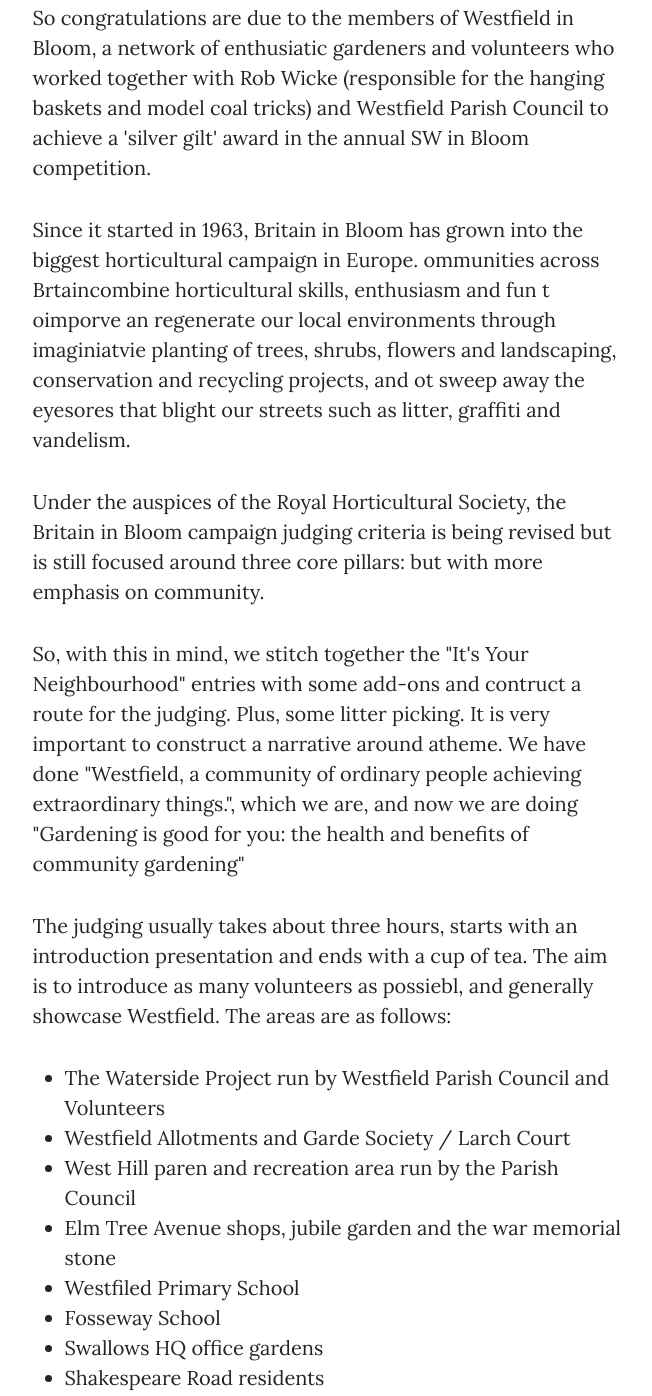
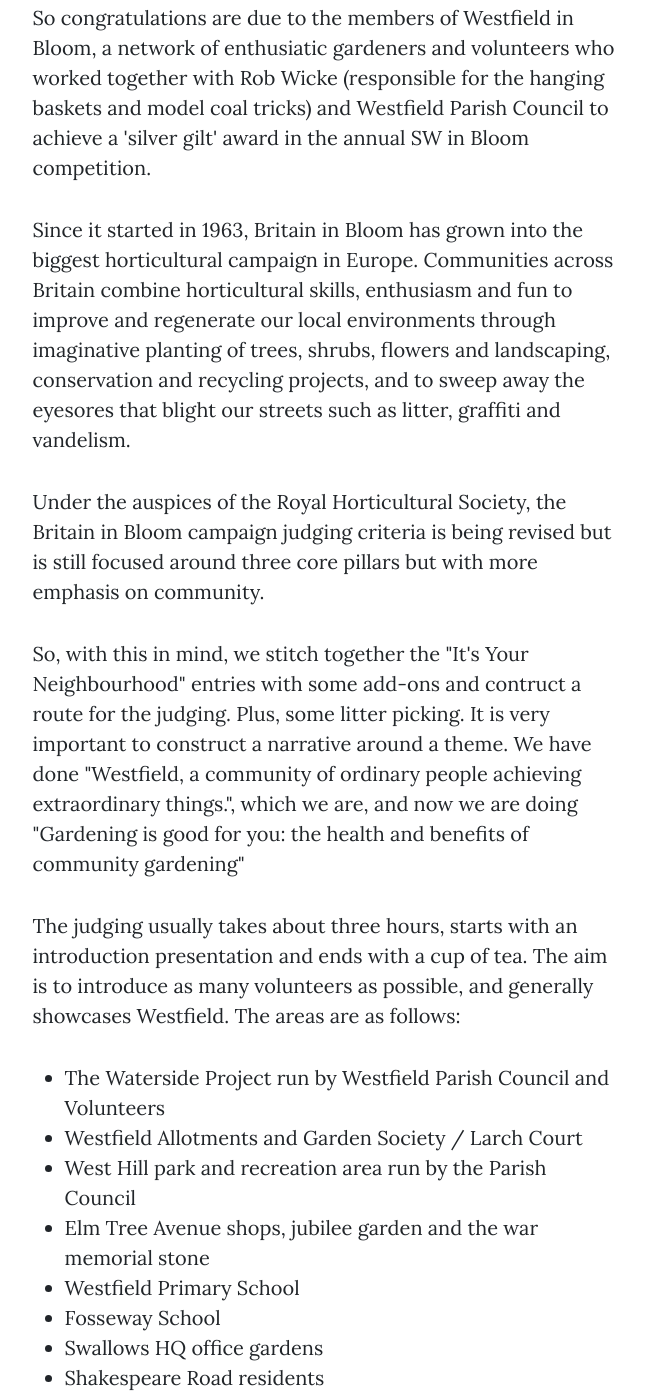
Before and after one commit to bloodytourists/westfieldinbloom, a plain HTML site: page about.html in a window 1280 px wide. Shown: the part 761-2157 px from the top of the page, without its empty margins (313-965 px from the left). Drawn offline with nearby package versions, Linux system fonts and the light colour scheme.

Commit message:
Update spellings

```diff
--- a/about.html
+++ b/about.html
@@ -57,23 +57,23 @@
                             with Rob Wicke (responsible for the hanging baskets and model coal tricks) and Westfield Parish Council to achieve
                             a 'silver gilt' award in the annual SW in Bloom competition.</p>
                         <p>Since it started in 1963, Britain in Bloom has grown into the biggest horticultural campaign in Europe.
-                            ommunities across Brtaincombine horticultural skills, enthusiasm and fun t oimporve an regenerate our local environments
-                            through imaginiatvie planting of trees, shrubs, flowers and landscaping, conservation and recycling projects,
-                            and ot sweep away the eyesores that blight our streets such as litter, graffiti and vandelism.</p>
+                            Communities across Britain combine horticultural skills, enthusiasm and fun to improve and regenerate our local environments
+                            through imaginative planting of trees, shrubs, flowers and landscaping, conservation and recycling projects,
+                            and to sweep away the eyesores that blight our streets such as litter, graffiti and vandelism.</p>
                         <p>Under the auspices of the Royal Horticultural Society, the Britain in Bloom campaign judging criteria
-                            is being revised but is still focused around three core pillars: but with more emphasis on community.</p>
+                            is being revised but is still focused around three core pillars but with more emphasis on community.</p>
                         <p>So, with this in mind, we stitch together the "It's Your Neighbourhood" entries with some add-ons and contruct
-                            a route for the judging. Plus, some litter picking. It is very important to construct a narrative around atheme.
+                            a route for the judging. Plus, some litter picking. It is very important to construct a narrative around a theme.
                             We have done "Westfield, a community of ordinary people achieving extraordinary things.", which we are, and now
                             we are doing "Gardening is good for you: the health and benefits of community gardening"</p>
                         <p>The judging usually takes about three hours, starts with an introduction presentation and ends with a cup of tea.
-                            The aim is to introduce as many volunteers as possiebl, and generally showcase Westfield. The areas are as follows:</p>
+                            The aim is to introduce as many volunteers as possible, and generally showcases Westfield. The areas are as follows:</p>
                         <ul>
                             <li>The Waterside Project run by Westfield Parish Council and Volunteers</li>
-                            <li>Westfield Allotments and Garde Society / Larch Court</li>
-                            <li>West Hill paren and recreation area run by the Parish Council</li>
-                            <li>Elm Tree Avenue shops, jubile garden and the war memorial stone</li>
-                            <li>Westfiled Primary School</li>
+                            <li>Westfield Allotments and Garden Society / Larch Court</li>
+                            <li>West Hill park and recreation area run by the Parish Council</li>
+                            <li>Elm Tree Avenue shops, jubilee garden and the war memorial stone</li>
+                            <li>Westfield Primary School</li>
                             <li>Fosseway School</li>
                             <li>Swallows HQ office gardens</li>
                             <li>Shakespeare Road residents</li>
```
Also changed, not shown: IYN.html (+3 -3 lines), IntroWestfield.html (+2 -2 lines).
